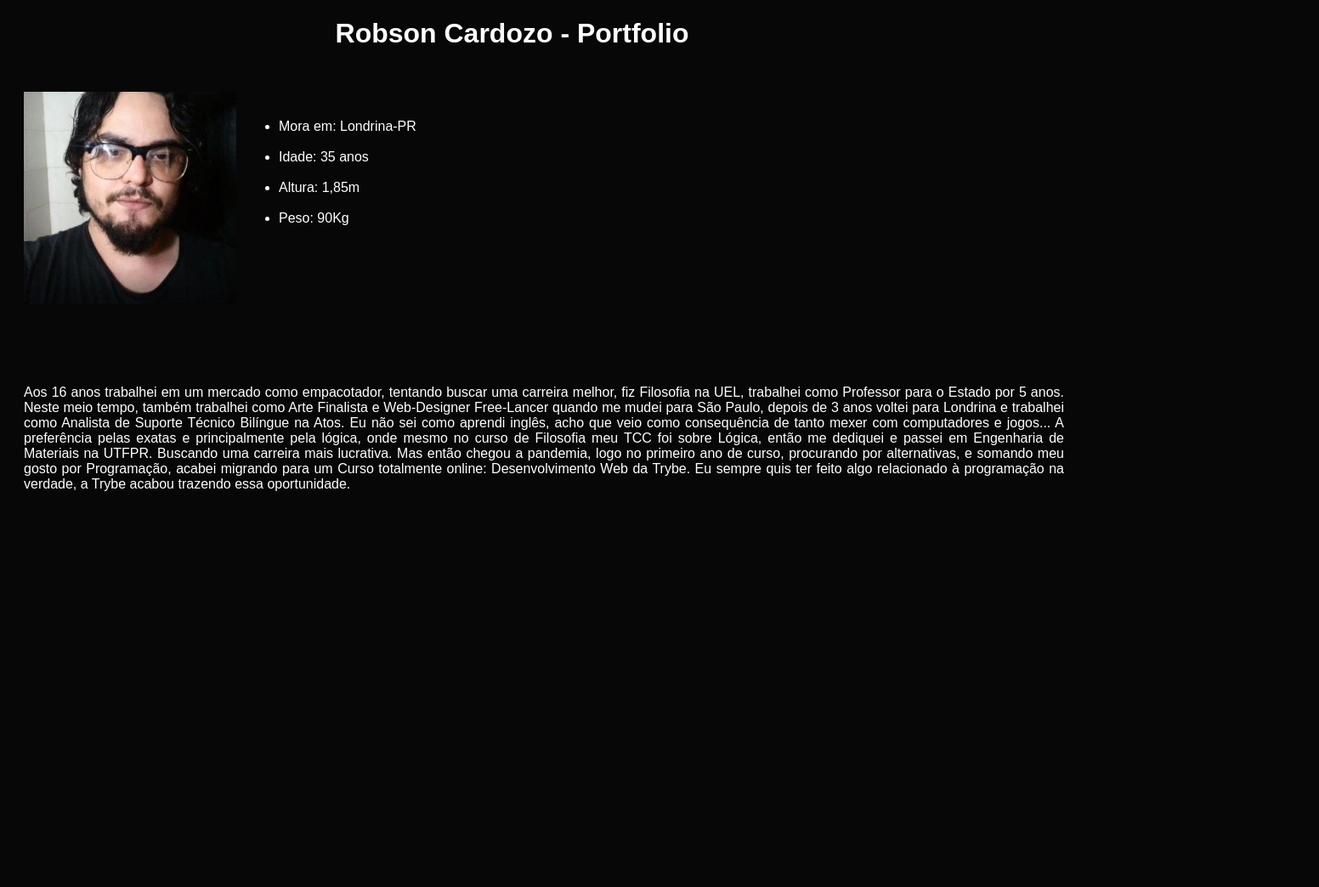
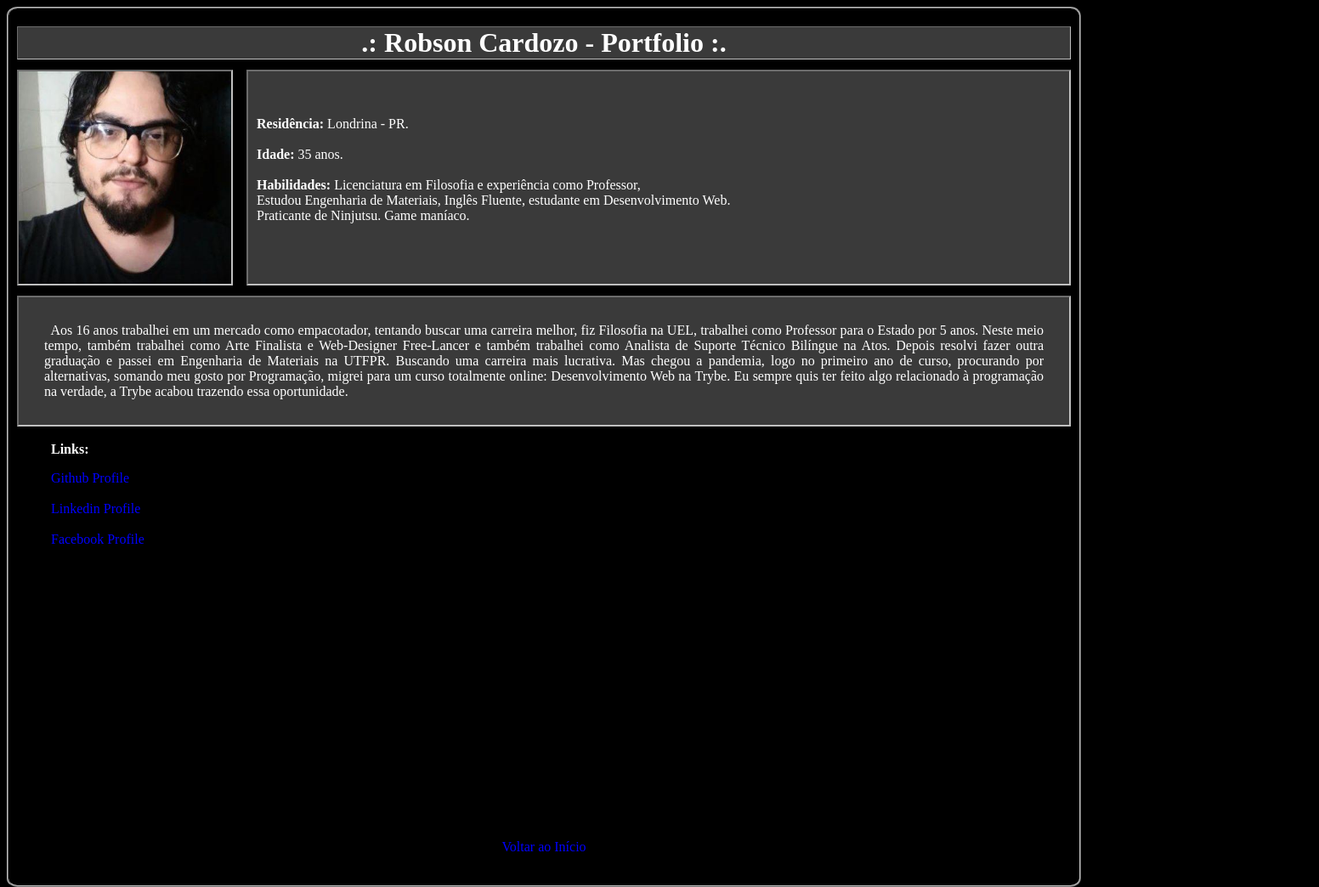
Before and after one commit to RobsonCardozo/RobsonCardozo.github.io, a plain HTML site: page index.html in a window 1280 px wide. Shown: the whole page at 85% size, 1552 px wide, since content can reach past the window. Before the commit the page ends 800 px from the top, so only its background shows below. Drawn offline with Linux system fonts and the light colour scheme.

Commit message:
Borders, Divs, paddings updated

```diff
--- a/css/style.css
+++ b/css/style.css
@@ -1,51 +1,109 @@
 * {
-    font-family: Arial, Helvetica, sans-serif;
+  font-family: "Philosopher, Arial, Helvetica, sans-serif";
 }
 
 body {
-    background-color: rgb(7, 7, 7);
+  background-color: black;
+  border: 2px ridge silver;
+  border-radius: 1%;
 }
 
-#top {
+p, h1, h2, h3, h4, h5, h6, li {
+  color: white;
+}
+
+#div-header {
+  position: relative;
   margin-left: auto;
   margin-right: auto;
-    position: relative;
-    padding-right: 75px;
+  padding: 0px 10px 0px 10px;
 }
 
-.topics {
-    color:white;
+#text-header {
   text-align: center;
+  border: 1px inset silver;
+  background-color: #3a3a3a;
+  padding: 0px 1px 0px 1px;
 }
 
-#header {
+#div-picture {
+  position: relative;
   width: 320px;
   height: 320px;
-    margin-left: relative;
-    margin-right: auto;
-    margin-top: 50px;
-    margin-bottom: 25px;
+  bottom: 10px;
+  left: 10px;
 }
 
 #profile-pic {
+  position: relative;
+  border: 2px inset silver;
   width: 250px;
   height: 250px;
-    padding-left: 20px;
-}
-
-#text-summary {
-    padding-left: 20px;
-    padding-right: 20px;
-    text-align: justify;
-    color: white;
+  margin: auto;
 }
 
 #div-description {
   position: relative;
-    bottom: 455px;
-    left: 280px;
+  bottom: 346px;
+  padding-left: 280px;
+  padding-right: 10px;
 }
 
-li {
+#text-description {
+  position: relative;
+  text-align: left;
+  background-color: #3a3a3a;
+  border: 2px inset silver;
+  padding: 53px 30px 53px 10px;
+}
+
+#div-summary {
+  position: relative;
+  bottom: 350px;
+  padding-left: 10px;
+  padding-right: 10px;
+}
+
+#text-summary {
+  text-align: justify;
+  background-color: #3a3a3a;
+  border: 2px inset silver;
+  padding: 30px;
+  margin: auto;
+}
+
+#div-links {
+  position: relative;
+  bottom: 348px;
+  padding-left: 50px;
+}
+
+a:link {
+  color: blue;
+  background-color: transparent;
+  text-decoration: none;
+}
+
+a:visited {
+  color: #8f39ff;
+  background-color: transparent;
+  text-decoration: none;
+}
+
+a:hover {
+  color: #0db2ff;
+  background-color: transparent;
+  text-decoration: underline;
+}
+
+a:active {
   color: white;
+  background-color: transparent;
+  text-decoration: underline;
 }
+
+.back-text {
+  position: relative;
+  text-align: center;
+  bottom: 10px;
+}
--- a/index.html
+++ b/index.html
@@ -2,51 +2,77 @@
 <html lang="en">
 
   <head>
-  <meta charset="utf-8">
+    <!-- Metas -->
+    <meta http-equiv="content-type" content="text/html; charset=utf-8">
     <meta name="author" content="RobsonCardozo">
-  <meta name="description" content="Robson Cardozo - Portfolio" />
+    <meta name="description" content="Robson Cardozo - Portfolio">
     <meta name="viewport" content="width=device-width, initial-scale=1">
-
+    <meta name="keywords" content="portfolio, robsoncardozo">
     <title>Robson Cardozo - Portfolio</title>
 
+    <!-- Head links -->
+    <link rel="stylesheet" type="text/css" href="http://fonts.googleapis.com/css?family=Philosopher">
     <link rel="stylesheet" href="css/style.css">
     <script src="js/script.js"></script>
   </head>
 
   <body>
 
-    <div id="top">
-        <h1 class="topics"> Robson Cardozo - Portfolio </h1>
+    <!-- Top -->
+    <div id="top"></div>
+
+    <!-- Header -->
+    <div id="div-header">
+      <h1 id="text-header">.: Robson Cardozo - Portfolio :.</h1>
     </div>
 
-    <div id="header">
-        <img id="profile-pic" src="images/profile-pic.jpeg"
-         alt="RobsonCardozo - Github profile image">
-    </div>
+    <!-- Profile Picture -->
+    <div id="div-picture"> <code><img id="profile-pic" src="images/profile-pic.jpeg"
+          alt="RobsonCardozo - Github profile image"></code> </div>
 
-    <div>
-        <p id="text-summary"> Aos 16 anos trabalhei em um mercado como empacotador, tentando buscar uma carreira melhor, fiz Filosofia na UEL,
-          trabalhei como Professor para o Estado por 5 anos. Neste meio tempo, também trabalhei como Arte Finalista e Web-Designer Free-Lancer quando me mudei para São Paulo,
-          depois de 3 anos voltei para Londrina e trabalhei como Analista de Suporte Técnico Bilíngue na Atos. Eu não sei como aprendi inglês, acho que veio como
-          consequência de tanto mexer com computadores e jogos... A preferência pelas exatas e principalmente pela lógica, onde mesmo no curso de Filosofia meu TCC foi sobre Lógica,
-          então me dediquei e passei em Engenharia de Materiais na UTFPR. Buscando uma carreira mais lucrativa. Mas então chegou a pandemia, logo no primeiro ano de curso,
-          procurando por alternativas, e somando meu gosto por Programação, acabei migrando para um Curso totalmente online: Desenvolvimento Web da Trybe.
-          Eu sempre quis ter feito algo relacionado à programação na verdade, a Trybe acabou trazendo essa oportunidade.
+    <!-- Description -->
+    <div id="div-description">
+      <p id="text-description"> <b>Residência:</b> Londrina - PR.<br>
+        <br>
+        <b>Idade:</b> 35 anos.<br>
+        <br>
+        <b>Habilidades:</b> Licenciatura em Filosofia e experiência como
+        Professor, <br>
+        Estudou Engenharia de Materiais, Inglês Fluente, estudante em
+        Desenvolvimento Web. <br>
+        Praticante de Ninjutsu. Game maníaco.<br>
+        <br>
       </p>
     </div>
 
-    <div id="div-description">
-        <ul>
-            <li>Mora em: Londrina-PR</li>
-            <br/>
-            <li>Idade: 35 anos</li>
-            <br/>
-            <li>Altura: 1,85m</li>
-            <br/>
-            <li>Peso: 90Kg</li>
-        </ul>
+    <!-- Summary -->
+    <div id="div-summary">
+      <p id="text-summary"> &nbsp; Aos 16 anos trabalhei em um mercado como
+        empacotador, tentando buscar uma carreira melhor, fiz Filosofia na UEL,
+        trabalhei como Professor para o Estado por 5 anos. Neste meio tempo,
+        também trabalhei como Arte Finalista e Web-Designer Free-Lancer e também
+        trabalhei como Analista de Suporte Técnico Bilíngue na Atos. Depois
+        resolvi fazer outra graduação e passei em Engenharia de Materiais na
+        UTFPR. Buscando uma carreira mais lucrativa. Mas chegou a pandemia, logo
+        no primeiro ano de curso, procurando por alternativas, somando meu gosto
+        por Programação, migrei para um curso totalmente online: Desenvolvimento
+        Web na Trybe. Eu sempre quis ter feito algo relacionado à programação na
+        verdade, a Trybe acabou trazendo essa oportunidade. </p>
     </div>
 
+    <!-- Hyperlinks -->
+    <div id="div-links">
+      <p id="text-links"></p>
+      <p><b>Links:</b></p>
+      <a href="https://github.com/RobsonCardozo" target="_blank">Github Profile</a><br>
+      <br>
+      <a href="https://www.linkedin.com/in/robson-lc/" target="_blank">Linkedin Profile</a><br>
+      <br>
+      <a href="https://www.facebook.com/robsonleao669/" target="_blank">Facebook Profile</a><br/>
+    </div>
+
+    <!-- Back to the Top Link -->
+    <p class="back-text"><a class="back-text" href="#top">Voltar ao Início</a></p>
+
   </body>
-
 </html>
```
Lines whose indentation alone changed are shown as unchanged.
